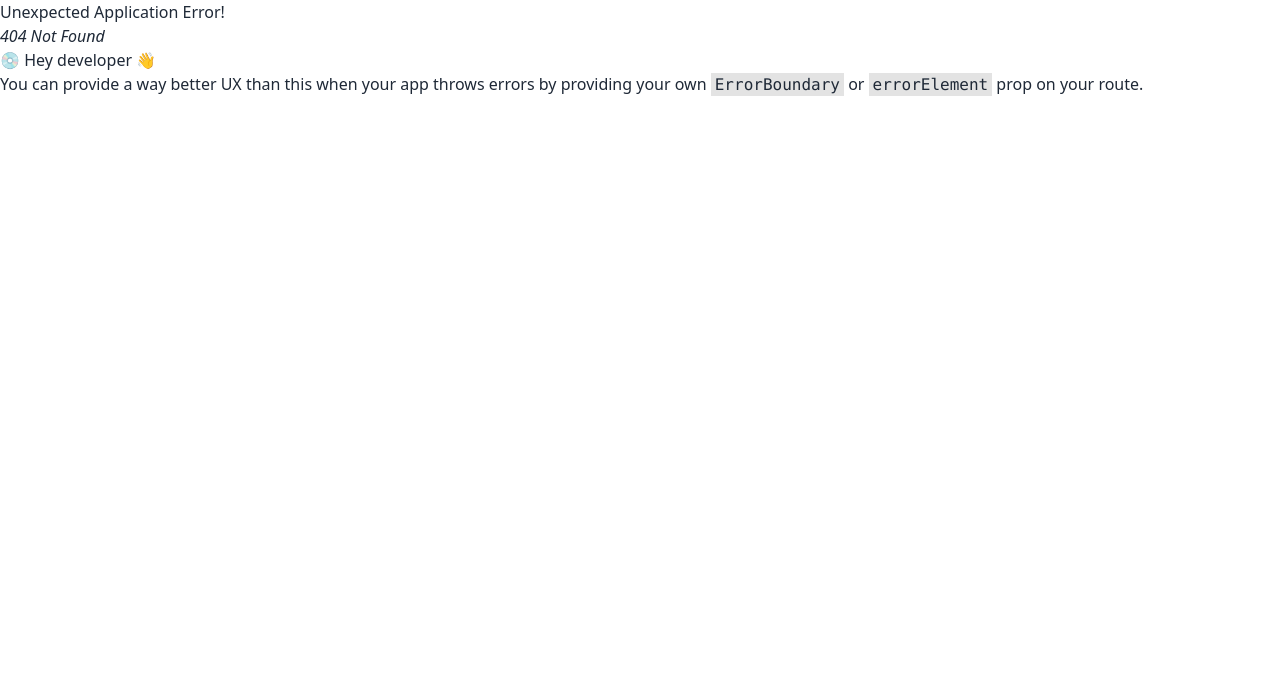
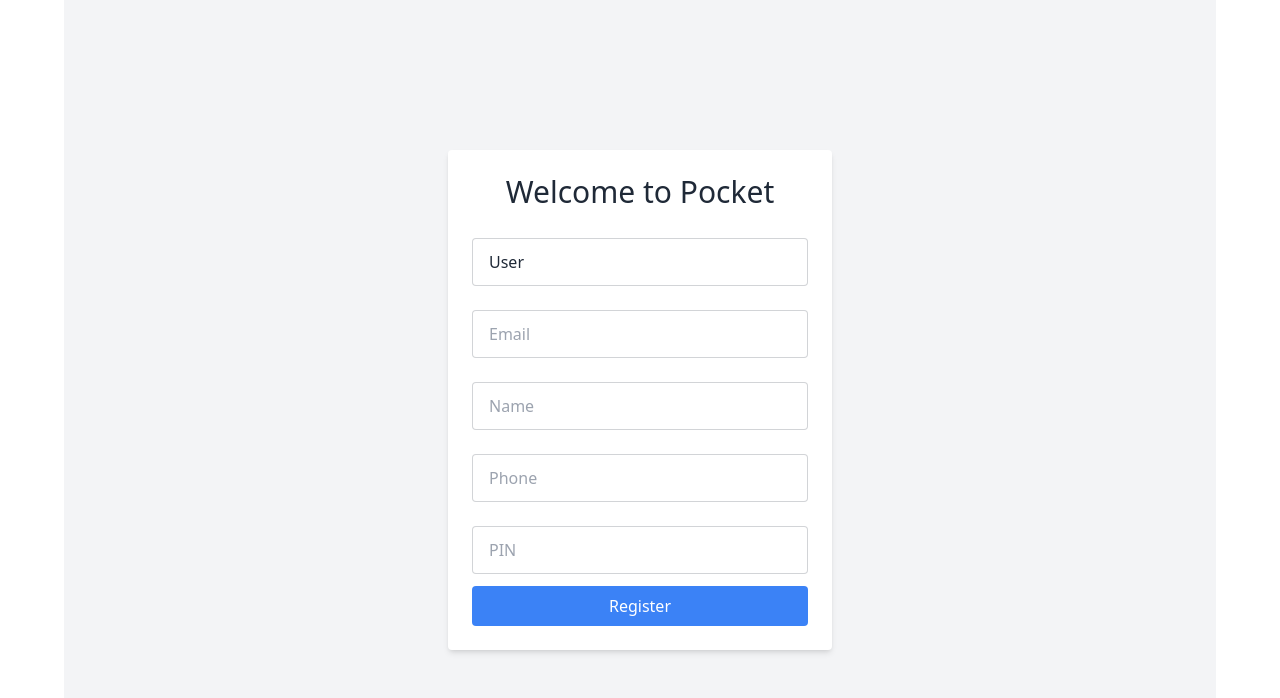
Before and after one commit to MehediMehad/mft-client, a React (Vite) app: page /register in a window 1280 px wide. Before the commit this address had no page. Shown: the top 698 px of the page. Built offline with nearby package versions, Linux system fonts and the light colour scheme.

Commit message:
register page styling change

```diff
--- a/package.json
+++ b/package.json
@@ -10,6 +10,7 @@
     "preview": "vite preview"
   },
   "dependencies": {
+    "axios": "^1.7.2",
     "localforage": "^1.10.0",
     "match-sorter": "^6.3.4",
     "react": "^18.3.1",
--- a/src/Pages/Login.jsx
+++ b/src/Pages/Login.jsx
@@ -5,6 +5,8 @@
         <div>
             Log in page
             <Link to='registration'>Registration</Link>
+            <br />
+            <Link to='register'>Register</Link>
         </div>
     );
 };
--- /dev/null
+++ b/src/Pages/Register.jsx
@@ -0,0 +1,78 @@
+import { useState } from 'react';
+import axios from 'axios';
+
+const Register = () => {
+  const [name, setName] = useState('');
+  const [pin, setPin] = useState('');
+  const [phone, setPhone] = useState('');
+  const [email, setEmail] = useState('');
+  const [role, setRole] = useState('user');
+
+  const handleSubmit = async (e) => {
+    e.preventDefault();
+    try {
+      const response = await axios.post('http://localhost:5000/register', {
+        name,
+        pin,
+        phone,
+        email,
+        role,
+      });
+      alert(response.data.message);
+    } catch (error) {
+      alert('Registration failed');
+    }
+  };
+
+  return (
+    <div className="flex justify-center items-center h-screen bg-gray-100">
+      <form onSubmit={handleSubmit} className="bg-white p-6 rounded shadow-md w-96">
+        <h2 className="text-3xl mb-4 text-center font-medium"> Welcome to Pocket</h2>
+        <select
+          value={role}
+          onChange={(e) => setRole(e.target.value)}
+          className="w-full input input-bordered my-3 rounded"
+          required
+        >
+          <option value="user">User</option>
+          <option value="agent">Agent</option>
+        </select>
+        <input
+          type="email"
+          placeholder="Email"
+          value={email}
+          onChange={(e) => setEmail(e.target.value)}
+          className="w-full input input-bordered my-3 rounded"
+          required
+        />
+        <input
+          type="text"
+          placeholder="Name"
+          value={name}
+          onChange={(e) => setName(e.target.value)}
+          className="w-full input input-bordered my-3 rounded"
+          required
+        />
+        <input
+          type="number"
+          placeholder="Phone"
+          value={phone}
+          onChange={(e) => setPhone(e.target.value)}
+          className="w-full input input-bordered my-3 rounded"
+          required
+        />
+        <input
+          type="password"
+          placeholder="PIN"
+          value={pin}
+          onChange={(e) => setPin(e.target.value)}
+          className="w-full input input-bordered my-3 rounded"
+          required
+        />
+        <button type="submit" className="w-full bg-blue-500 text-white p-2 rounded font-medium">Register</button>
+      </form>
+    </div>
+  );
+};
+
+export default Register;
--- a/src/Routes/Routes.jsx
+++ b/src/Routes/Routes.jsx
@@ -4,6 +4,7 @@
 import Main from "../Layout/Main";
 import Login from "../Pages/Login";
 import Registration from "../Pages/Registration";
+import Register from "../Pages/Register";
 
   export const router = createBrowserRouter([
     {
@@ -15,6 +16,10 @@
             element: <Login></Login>
         },
         {
+            path: '/register',
+            element: <Register></Register>
+        },
+        {
             path: '/registration',
             element: <Registration></Registration>
         }
```
Also changed, not shown: 1 other file (tests, documents, lock files or other folders).
